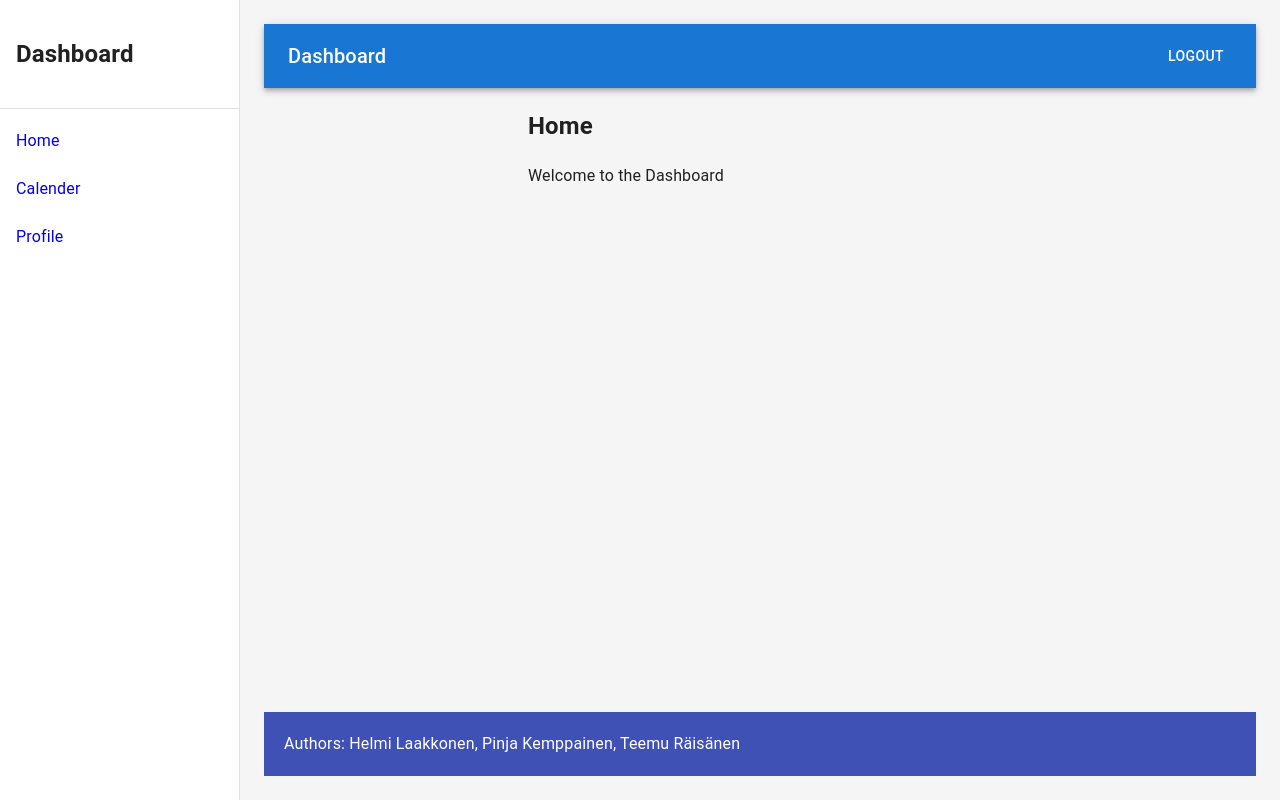
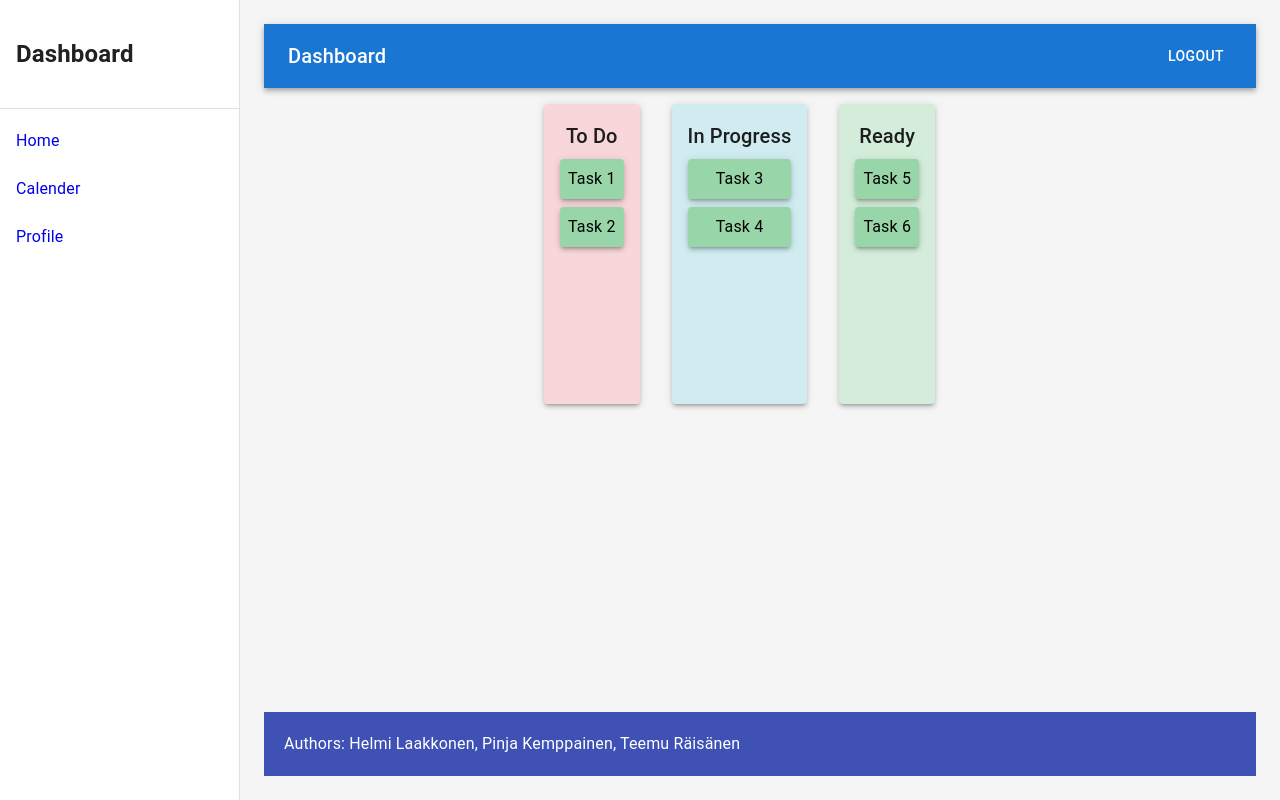
Before and after one commit to HelmiLaakkonen/project-management-app, a React (Create React App) app: page / in a window 1280 px wide. Built offline with nearby package versions, Linux system fonts and the light colour scheme.

Commit message:
added basic kanban board system

```diff
--- a/package.json
+++ b/package.json
@@ -5,7 +5,7 @@
   "dependencies": {
     "@emotion/react": "^11.14.0",
     "@emotion/styled": "^11.14.0",
-    "@mui/material": "^6.4.0",
+    "@mui/material": "^6.4.3",
     "@mui/x-date-pickers": "^7.23.6",
     "cors": "^2.8.5",
     "cra-template": "1.2.0",
--- a/src/components/Dashboard.js
+++ b/src/components/Dashboard.js
@@ -3,13 +3,19 @@ import { Route, Routes } from "react-router-dom";
 import { Container, Box } from "@mui/material";
 import Sidebar from "./SideBar";
 import Calender from "./Calender";
+import Kanban from "./Kanban";
+import CssBaseline from "@mui/material/CssBaseline";
 
 function Home() {
   return (
-    <Container>
-      <h2>Home</h2>
-      <p>Welcome to the Dashboard</p>
-    </Container>
+    <>
+      <CssBaseline />
+      <Container>
+        <Box sx={{ m: 2 }}>
+          <Kanban />
+        </Box>
+      </Container>
+    </>
   );
 }
 
--- /dev/null
+++ b/src/components/Kanban.js
@@ -0,0 +1,61 @@
+import React from "react";
+import { styled } from "@mui/material/styles";
+import Paper from "@mui/material/Paper";
+import { Grid2, Typography, Box } from "@mui/material";
+
+function Kanban() {
+  const Item = styled(Paper)(() => ({
+    backgroundColor: "#98d6a9",
+    padding: 8,
+    textAlign: "center",
+    color: "black",
+    marginBottom: "8px",
+  }));
+
+  const Column = styled(Paper)(({ bgColor }) => ({
+    backgroundColor: bgColor,
+    padding: "16px",
+    minHeight: "300px",
+  }));
+
+  return (
+    <>
+      <Grid2 container spacing={4}>
+        {/* TO DO COLUMN */}
+        <Grid2 item xs={4}>
+          <Column elevation={3} bgColor="#f8d7da">
+            <Typography variant="h6" align="center" gutterBottom>
+              To Do
+            </Typography>
+            <Item elevation={3}>Task 1</Item>
+            <Item elevation={3}>Task 2</Item>
+          </Column>
+        </Grid2>
+
+        {/*IN PROGRESS COLUMN */}
+        <Grid2 item xs={4}>
+          <Column elevation={3} bgColor="#d1ecf1">
+            <Typography variant="h6" align="center" gutterBottom>
+              In Progress
+            </Typography>
+            <Item elevation={3}>Task 3</Item>
+            <Item elevation={3}>Task 4</Item>
+          </Column>
+        </Grid2>
+
+        {/* READY COLUMN */}
+        <Grid2 item xs={4}>
+          <Column elevation={3} bgColor="#d4edda">
+            <Typography variant="h6" align="center" gutterBottom>
+              Ready
+            </Typography>
+            <Item elevation={3}>Task 5</Item>
+            <Item elevation={3}>Task 6</Item>
+          </Column>
+        </Grid2>
+      </Grid2>
+    </>
+  );
+}
+
+export default Kanban;
```
Also changed, not shown: 1 other file (tests, documents, lock files or other folders).
